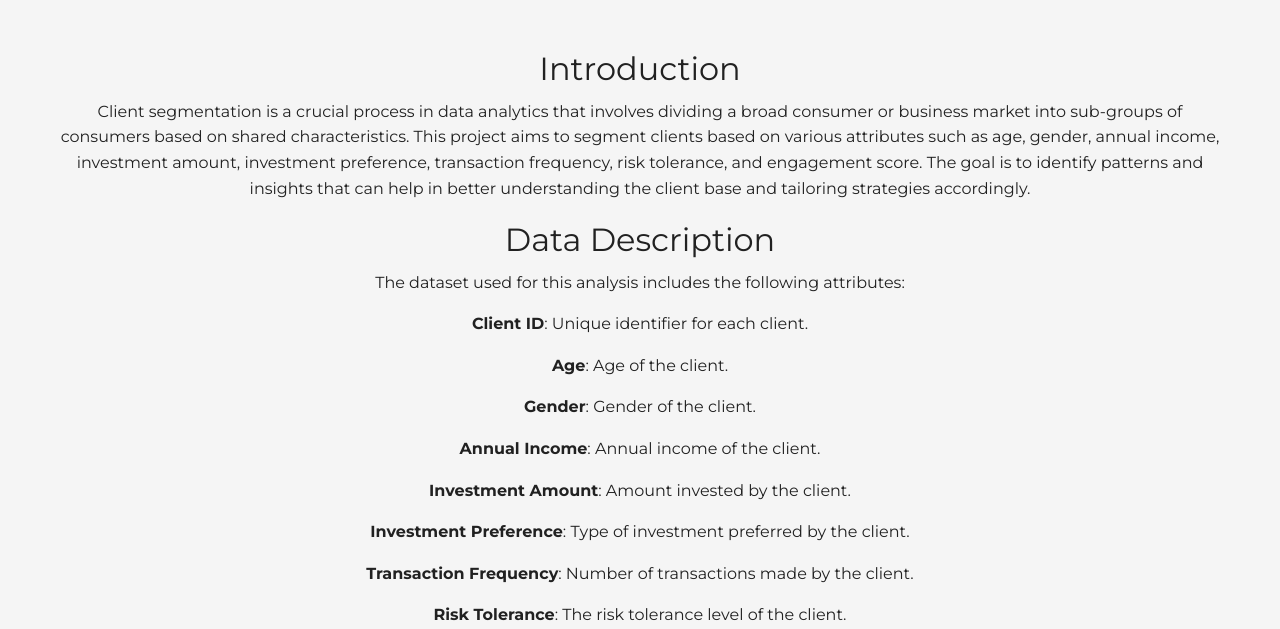
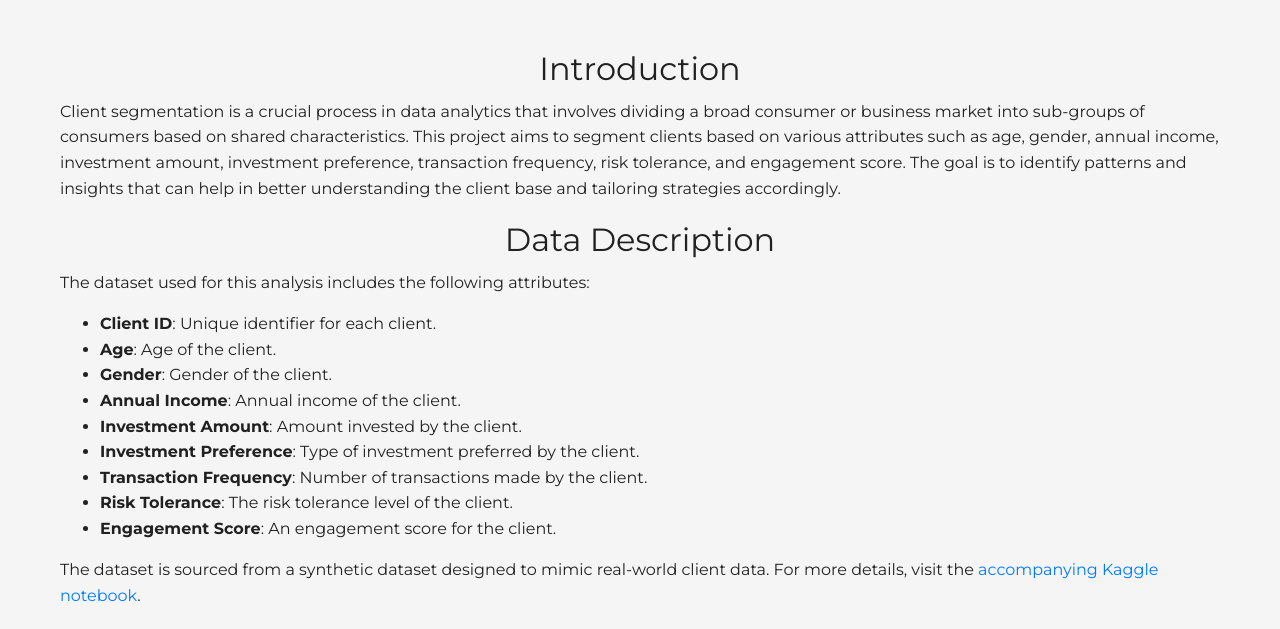
Before and after one commit to rgrantham82/rgrantham82.github.io, a Jekyll site: the page built from client-segmentation.html, in a window 1280 px wide. Shown: the part 442-1071 px from the top of the page. Built offline with Jekyll 4.4.1, drawn with Linux system fonts in a browser that asks for light colours; nearby versions of some CDN libraries; grey boxes are pictures that could not be loaded.

Commit message:
Update client-segmentation.html

```diff
--- a/client-segmentation.html
+++ b/client-segmentation.html
@@ -6,142 +6,143 @@ layout: default
 
 <div class="content-wrapper">
   <section id="introduction">
-    <h2>Introduction</h2>
-    <p>Client segmentation is a crucial process in data analytics that involves dividing a broad consumer or business market into sub-groups of consumers based on shared characteristics. This project aims to segment clients based on various attributes such as age, gender, annual income, investment amount, investment preference, transaction frequency, risk tolerance, and engagement score. The goal is to identify patterns and insights that can help in better understanding the client base and tailoring strategies accordingly.</p>
+    <h2 style="text-align: center;">Introduction</h2>
+    <p style="text-align: left;">Client segmentation is a crucial process in data analytics that involves dividing a broad consumer or business market into sub-groups of consumers based on shared characteristics. This project aims to segment clients based on various attributes such as age, gender, annual income, investment amount, investment preference, transaction frequency, risk tolerance, and engagement score. The goal is to identify patterns and insights that can help in better understanding the client base and tailoring strategies accordingly.</p>
   </section>
   <section id="data-description">
-    <h2>Data Description</h2>
-    <p>The dataset used for this analysis includes the following attributes:</p>
-    <p>
-      <strong>Client ID</strong>: Unique identifier for each client.
-    </p>
-    <p>
-      <strong>Age</strong>: Age of the client.
-    </p>
-    <p>
-      <strong>Gender</strong>: Gender of the client.
-    </p>
-    <p>
-      <strong>Annual Income</strong>: Annual income of the client.
-    </p>
-    <p>
-      <strong>Investment Amount</strong>: Amount invested by the client.
-    </p>
-    <p>
-      <strong>Investment Preference</strong>: Type of investment preferred by the client.
-    </p>
-    <p>
-      <strong>Transaction Frequency</strong>: Number of transactions made by the client.
-    </p>
-    <p>
-      <strong>Risk Tolerance</strong>: The risk tolerance level of the client.
-    </p>
-    <p>
-      <strong>Engagement Score</strong>: An engagement score for the client.
-    </p>
-    <p>The dataset is sourced from a synthetic dataset designed to mimic real-world client data. For more details, visit the <a href="https://www.kaggle.com/code/robertgrantham/client-segmentation" target="_blank" rel="noopener noreferrer">accompanying Kaggle notebook</a>. </p>
+    <h2 style="text-align: center;">Data Description</h2>
+    <p style="text-align: left;">The dataset used for this analysis includes the following attributes:</p>
+    <ul style="text-align: left;">
+      <li><strong>Client ID</strong>: Unique identifier for each client.</li>
+      <li><strong>Age</strong>: Age of the client.</li>
+      <li><strong>Gender</strong>: Gender of the client.</li>
+      <li><strong>Annual Income</strong>: Annual income of the client.</li>
+      <li><strong>Investment Amount</strong>: Amount invested by the client.</li>
+      <li><strong>Investment Preference</strong>: Type of investment preferred by the client.</li>
+      <li><strong>Transaction Frequency</strong>: Number of transactions made by the client.</li>
+      <li><strong>Risk Tolerance</strong>: The risk tolerance level of the client.</li>
+      <li><strong>Engagement Score</strong>: An engagement score for the client.</li>
+    </ul>
+    <p style="text-align: left;">The dataset is sourced from a synthetic dataset designed to mimic real-world client data. For more details, visit the <a href="https://www.kaggle.com/code/robertgrantham/client-segmentation" target="_blank" rel="noopener noreferrer">accompanying Kaggle notebook</a>.</p>
   </section>
   <iframe src="https://www.kaggle.com/embed/robertgrantham/client-segmentation?kernelSessionId=190331021" height="800" style="margin: 0 auto; width: 100%; max-width: 950px;" frameborder="0" scrolling="auto" title="client_segmentation"></iframe>
   <section id="methodology">
-    <h2>Methodology</h2>
-    <p>The client segmentation analysis is performed using a combination of exploratory data analysis (EDA) and clustering techniques. Key steps include:</p>
-    <p>
-      <strong>Data Cleaning</strong>: Handling missing values, outliers, and ensuring data consistency.
-    </p>
-    <p>
-      <strong>Exploratory Data Analysis (EDA)</strong>: Understanding the distribution and relationships between different attributes.
-    </p>
-    <p>
-      <strong>Clustering</strong>: Applying clustering algorithms to segment clients into distinct groups.
-    </p>
+    <h2 style="text-align: center;">Methodology</h2>
+    <p style="text-align: left;">The client segmentation analysis is performed using a combination of exploratory data analysis (EDA) and clustering techniques. Key steps include:</p>
+    <ol style="text-align: left;">
+      <li><strong>Data Cleaning</strong>: Handling missing values, outliers, and ensuring data consistency.</li>
+      <li><strong>Exploratory Data Analysis (EDA)</strong>: Understanding the distribution and relationships between different attributes.</li>
+      <li><strong>Clustering</strong>: Applying clustering algorithms to segment clients into distinct groups.</li>
+    </ol>
   </section>
   <section id="recommendations">
-    <h2>Recommendations Based on Cluster Analysis</h2>
+    <h2 style="text-align: center;">Recommendations Based on Cluster Analysis</h2>
     <section id="cluster-0">
-      <h3>Cluster 0: Mutual Funds Investors</h3>
-      <h4>Characteristics:</h4>
-      <p>Age: Average age of 44.75</p>
-      <p>Annual Income: $114,835.93</p>
-      <p>Investment Amount: $248,612.26</p>
-      <p>Transaction Frequency: 9.91</p>
-      <p>Engagement Score: 49.59</p>
-      <p>Gender: 50.52% male</p>
-      <p>Investment Preference: 100% prefer mutual funds</p>
-      <p>Risk Tolerance: Balanced distribution of low (33.43%) and medium (34.54%) risk tolerance</p>
-      <h4>Recommendations:</h4>
-      <p>
-        <strong>Targeted Marketing Campaigns:</strong>
-      </p>
-      <p>Create marketing campaigns focused on mutual funds, highlighting the benefits and performance of various mutual fund options.</p>
-      <p>Use personalized messaging that resonates with both male and female clients.</p>
-      <p>
-        <strong>Educational Content:</strong>
-      </p>
-      <p>Develop and distribute educational content about mutual funds, including investment strategies, risk management, and long-term benefits.</p>
-      <p>Host webinars and workshops to engage this cluster and increase their financial literacy.</p>
-      <p>
-        <strong>Risk Management Tools:</strong>
-      </p>
-      <p>Offer tools and resources to help clients manage their risk tolerance, such as risk assessment quizzes and personalized risk management plans.</p>
+      <h3 style="text-align: center;">Cluster 0: Mutual Funds Investors</h3>
+      <h4 style="text-align: center;">Characteristics:</h4>
+      <ul style="text-align: left;">
+        <li>Age: Average age of 44.75</li>
+        <li>Annual Income: $114,835.93</li>
+        <li>Investment Amount: $248,612.26</li>
+        <li>Transaction Frequency: 9.91</li>
+        <li>Engagement Score: 49.59</li>
+        <li>Gender: 50.52% male</li>
+        <li>Investment Preference: 100% prefer mutual funds</li>
+        <li>Risk Tolerance: Balanced distribution of low (33.43%) and medium (34.54%) risk tolerance</li>
+      </ul>
+      <h4 style="text-align: center;">Recommendations:</h4>
+      <ol style="text-align: left;">
+        <li><strong>Targeted Marketing Campaigns:</strong>
+          <ul>
+            <li>Create marketing campaigns focused on mutual funds, highlighting the benefits and performance of various mutual fund options.</li>
+            <li>Use personalized messaging that resonates with both male and female clients.</li>
+          </ul>
+        </li>
+        <li><strong>Educational Content:</strong>
+          <ul>
+            <li>Develop and distribute educational content about mutual funds, including investment strategies, risk management, and long-term benefits.</li>
+            <li>Host webinars and workshops to engage this cluster and increase their financial literacy.</li>
+          </ul>
+        </li>
+        <li><strong>Risk Management Tools:</strong>
+          <ul>
+            <li>Offer tools and resources to help clients manage their risk tolerance, such as risk assessment quizzes and personalized risk management plans.</li>
+          </ul>
+        </li>
+      </ol>
     </section>
     <section id="cluster-1">
-      <h3>Cluster 1: Stock Investors</h3>
-      <h4>Characteristics:</h4>
-      <p>Age: Average age of 44.30</p>
-      <p>Annual Income: $113,793.57</p>
-      <p>Investment Amount: $250,977.43</p>
-      <p>Transaction Frequency: 9.95</p>
-      <p>Engagement Score: 49.83</p>
-      <p>Gender: 49.98% male</p>
-      <p>Investment Preference: 100% prefer stocks</p>
-      <p>Risk Tolerance: Balanced distribution of low (33.39%) and medium (33.71%) risk tolerance</p>
-      <h4>Recommendations:</h4>
-      <p>
-        <strong>Enhanced Trading Platform:</strong>
-      </p>
-      <p>Provide an enhanced trading platform with advanced tools and features for stock trading, such as real-time market data, advanced charting tools, and automated trading options.</p>
-      <p>
-        <strong>Market Insights and Analysis:</strong>
-      </p>
-      <p>Offer in-depth market insights and analysis, including stock market trends, expert opinions, and daily market summaries.</p>
-      <p>Send regular newsletters with stock market updates and investment tips.</p>
-      <p>
-        <strong>Loyalty Programs:</strong>
-      </p>
-      <p>Implement loyalty programs to reward frequent traders with benefits such as reduced trading fees, priority customer support, and exclusive access to premium research reports.</p>
+      <h3 style="text-align: center;">Cluster 1: Stock Investors</h3>
+      <h4 style="text-align: center;">Characteristics:</h4>
+      <ul style="text-align: left;">
+        <li>Age: Average age of 44.30</li>
+        <li>Annual Income: $113,793.57</li>
+        <li>Investment Amount: $250,977.43</li>
+        <li>Transaction Frequency: 9.95</li>
+        <li>Engagement Score: 49.83</li>
+        <li>Gender: 49.98% male</li>
+        <li>Investment Preference: 100% prefer stocks</li>
+        <li>Risk Tolerance: Balanced distribution of low (33.39%) and medium (33.71%) risk tolerance</li>
+      </ul>
+      <h4 style="text-align: center;">Recommendations:</h4>
+      <ol style="text-align: left;">
+        <li><strong>Enhanced Trading Platform:</strong>
+          <ul>
+            <li>Provide an enhanced trading platform with advanced tools and features for stock trading, such as real-time market data, advanced charting tools, and automated trading options.</li>
+          </ul>
+        </li>
+        <li><strong>Market Insights and Analysis:</strong>
+          <ul>
+            <li>Offer in-depth market insights and analysis, including stock market trends, expert opinions, and daily market summaries.</li>
+            <li>Send regular newsletters with stock market updates and investment tips.</li>
+          </ul>
+        </li>
+        <li><strong>Loyalty Programs:</strong>
+          <ul>
+            <li>Implement loyalty programs to reward frequent traders with benefits such as reduced trading fees, priority customer support, and exclusive access to premium research reports.</li>
+          </ul>
+        </li>
+      </ol>
     </section>
     <section id="cluster-2">
-      <h3>Cluster 2: Real Estate and Other Investors</h3>
-      <h4>Characteristics:</h4>
-      <p>Age: Average age of 44.72</p>
-      <p>Annual Income: $115,153.79</p>
-      <p>Investment Amount: $251,153.12</p>
-      <p>Transaction Frequency: 9.88</p>
-      <p>Engagement Score: 50.20</p>
-      <p>Gender: 49.65% male</p>
-      <p>Investment Preference: Mixed preference for real estate (49.75%) and other options</p>
-      <p>Risk Tolerance: Slightly more inclined towards low (33.81%) than medium (32.10%) risk tolerance</p>
-      <h4>Recommendations:</h4>
-      <p>
-        <strong>Diverse Investment Options:</strong>
-      </p>
-      <p>Highlight diverse investment options, including real estate, REITs, and alternative investments.</p>
-      <p>Create tailored investment portfolios that include a mix of real estate and other asset classes to meet their preferences.</p>
-      <p>
-        <strong>Engagement and Support:</strong>
-      </p>
-      <p>Maintain high engagement through personalized support, regular check-ins, and proactive advice on managing and growing their investments.</p>
-      <p>Offer dedicated relationship managers to provide personalized investment advice and support.</p>
-      <p>
-        <strong>Content and Resources:</strong>
-      </p>
-      <p>Develop content that covers real estate investment strategies, market trends, and the benefits of diversifying into other asset classes.</p>
-      <p>Provide detailed guides on real estate investment, including property evaluation, financing options, and market analysis.</p>
+      <h3 style="text-align: center;">Cluster 2: Real Estate and Other Investors</h3>
+      <h4 style="text-align: center;">Characteristics:</h4>
+      <ul style="text-align: left;">
+        <li>Age: Average age of 44.72</li>
+        <li>Annual Income: $115,153.79</li>
+        <li>Investment Amount: $251,153.12</li>
+        <li>Transaction Frequency: 9.88</li>
+        <li>Engagement Score: 50.20</li>
+        <li>Gender: 49.65% male</li>
+        <li>Investment Preference: Mixed preference for real estate (49.75%) and other options</li>
+        <li>Risk Tolerance: Slightly more inclined towards low (33.81%) than medium (32.10%) risk tolerance</li>
+      </ul>
+      <h4 style="text-align: center;">Recommendations:</h4>
+      <ol style="text-align: left;">
+        <li><strong>Diverse Investment Options:</strong>
+          <ul>
+            <li>Highlight diverse investment options, including real estate, REITs, and alternative investments.</li>
+            <li>Create tailored investment portfolios that include a mix of real estate and other asset classes to meet their preferences.</li>
+          </ul>
+        </li>
+        <li><strong>Engagement and Support:</strong>
+          <ul>
+            <li>Maintain high engagement through personalized support, regular check-ins, and proactive advice on managing and growing their investments.</li>
+            <li>Offer dedicated relationship managers to provide personalized investment advice and support.</li>
+          </ul>
+        </li>
+        <li><strong>Content and Resources:</strong>
+          <ul>
+            <li>Develop content that covers real estate investment strategies, market trends, and the benefits of diversifying into other asset classes.</li>
+            <li>Provide detailed guides on real estate investment, including property evaluation, financing options, and market analysis.</li>
+          </ul>
+        </li>
+      </ol>
     </section>
   </section>
   <section id="conclusion">
-    <h2>Conclusion</h2>
-    <p>The client segmentation analysis provides valuable insights into the different types of clients based on their investment behaviors and preferences. This information can be used to tailor marketing strategies, improve customer service, and develop personalized financial products that better meet the needs of different client segments.</p>
-    <p>By understanding the unique characteristics and behaviors of each client segment, businesses can enhance their engagement and satisfaction, ultimately leading to increased loyalty and profitability.</p>
+    <h2 style="text-align: center;">Conclusion</h2>
+    <p style="text-align: left;">The client segmentation analysis provides valuable insights into the different types of clients based on their investment behaviors and preferences. This information can be used to tailor marketing strategies, improve customer service, and develop personalized financial products that better meet the needs of different client segments.</p>
+    <p style="text-align: left;">By understanding the unique characteristics and behaviors of each client segment, businesses can enhance their engagement and satisfaction, ultimately leading to increased loyalty and profitability.</p>
   </section>
 </div>
```
